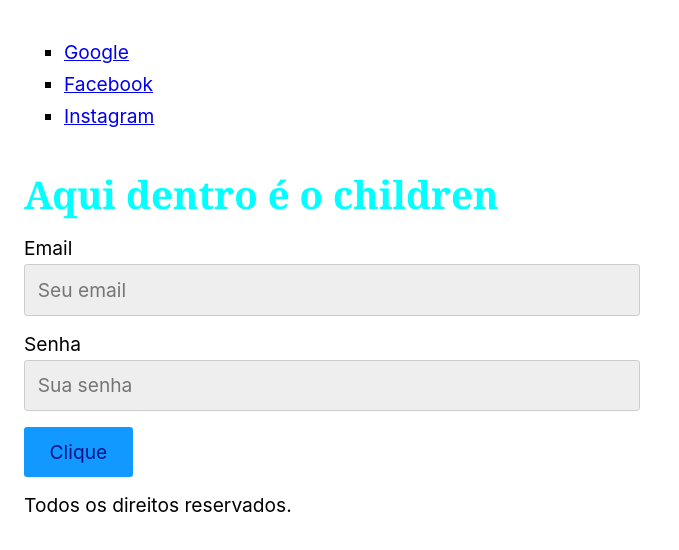
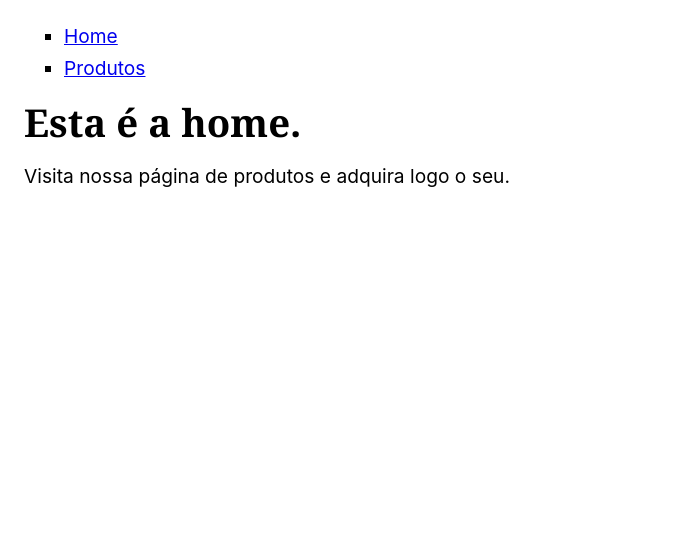
Before and after one commit to EdineiPinho/React-Tests, a React (Create React App) app: page / in a window 1280 px wide. Shown: the top 550 px of the page, without its empty margins (0-679 px from the left). Built offline with nearby package versions, Linux system fonts and the light colour scheme.

Commit message:
using array of objects and rendering it

```diff
--- a/src/App.js
+++ b/src/App.js
@@ -1,15 +1,13 @@
 import React from 'react';
-import Titulo from './Titulo';
-import Header from './Header';
-import Footer from "./Footer";
-import Form from "./Form/Form";
+import Home from './Home';
+import Produtos from './Produtos';
+
 
 const App = () => {
+  const pagina = document.location.pathname;
+  if (pagina === '/produtos') return <Produtos />;
   return (<React.Fragment>
-    <Header />
-    <Titulo cor="cyan" texto="Meu título 1">Aqui dentro é o children</Titulo>
-    <Form />
-    <Footer classe="footer" />
+    <Home />
   </React.Fragment>);
 };
 
--- a/src/Footer.js
+++ /dev/null
@@ -1,11 +0,0 @@
-import React from 'react'
-
-const Footer = ({ classe }) => {
-  return (
-    <footer className={classe} >
-      <p>Todos os direitos reservados.</p>
-    </footer>
-  )
-}
-
-export default Footer
--- a/src/Form/Button.js
+++ /dev/null
@@ -1,9 +0,0 @@
-import React from 'react'
-
-const Button = ({ children }) => {
-  return (
-    <button>{children}</button>
-  )
-}
-
-export default Button
--- a/src/Form/Form.js
+++ /dev/null
@@ -1,15 +0,0 @@
-import React from 'react'
-import Button from './Button'
-import Input from './Input'
-
-const Form = () => {
-  return (
-    <form>
-      <Input id="email" label="Email" type="email" placeholder="Seu email" required />
-      <Input id="senha" label="Senha" type="password" placeholder="Sua senha" />
-      <Button>Clique</Button>
-    </form >
-  )
-}
-
-export default Form
--- a/src/Form/Input.js
+++ /dev/null
@@ -1,12 +0,0 @@
-import React from 'react'
-
-const Input = ({ label, id, type, placeholder, ...props }) => {
-  return (
-    <div id="inputWrap" style={{ margin: '1rem 0', width: '50%' }}>
-      <label htmlFor={id}>{label}</label>
-      <input id={id} type={type} placeholder={placeholder} {...props} />
-    </div>
-  )
-}
-
-export default Input
--- a/src/Header.js
+++ b/src/Header.js
@@ -1,20 +1,11 @@
 import React from 'react'
-
-const A = ({ href, classe, texto }) => {
-  return (
-    <a classe={classe} href={href}>
-      {texto}
-    </a>
-  )
-}
 
 const Header = () => {
   return (
-    <header style={{ display: "flex" }}>
+    <header>
       <ul>
-        <li><A href="https://google.com.br" className="ancor" texto="Google" /></li>
-        <li><A href="https://facebook.com.br" className="ancor" texto="Facebook" /></li>
-        <li><A href="https://instagram.com.br" className="ancor" texto="Instagram" /></li>
+        <li><a href="/">Home</a></li>
+        <li><a href="/produtos">Produtos</a></li>
       </ul>
     </header>
   )
--- /dev/null
+++ b/src/Home.js
@@ -0,0 +1,15 @@
+import React from 'react'
+import Header from './Header'
+import Titulo from './Titulo'
+
+const Home = () => {
+  return (
+    <div>
+      <Header />
+      <Titulo texto="Esta é a home." />
+      <p>Visita nossa página de produtos e adquira logo o seu.</p>
+    </div>
+  )
+}
+
+export default Home
--- /dev/null
+++ b/src/Produto.js
@@ -0,0 +1,14 @@
+import React from 'react'
+
+const Produto = ({ nome, propriedades }) => {
+  return (
+    <div>
+      <p>{nome}</p>
+      <ul>
+        {propriedades.map(propriedade => <li>{propriedade}</li>)}
+      </ul>
+    </div>
+  )
+}
+
+export default Produto
--- /dev/null
+++ b/src/Produtos.js
@@ -0,0 +1,22 @@
+import React from 'react'
+import Header from './Header'
+import Titulo from './Titulo'
+import Produto from './Produto'
+
+const Produtos = () => {
+  const produtos = [
+    { nome: 'Notebook', propriedades: ['16gb ram', '512gb'] },
+    { nome: 'Smartphone', propriedades: ['2gb ram', '128gb'] },
+  ];
+
+  return (
+    <section>
+      <Header />
+      <Titulo texto="Compre seu produto" />
+      {produtos.map((produto) => (
+        <Produto key={produto.nome} {...produto} />
+      ))}
+    </section>)
+}
+
+export default Produtos;
--- a/src/Titulo.js
+++ b/src/Titulo.js
@@ -1,9 +1,9 @@
-import React from 'react';
+import React from 'react'
 
-const Titulo = ({ cor, texto, children }) => {
-  return (<h1 style={{ color: cor }}>
-    {children}
-  </h1>);
-};
+const Titulo = ({ texto }) => {
+  return (
+    <h1>{texto}</h1>
+  )
+}
 
-export default Titulo;
+export default Titulo
```
Also changed, not shown: src/ProdutosFetch.js (added, +17 -0 lines).
